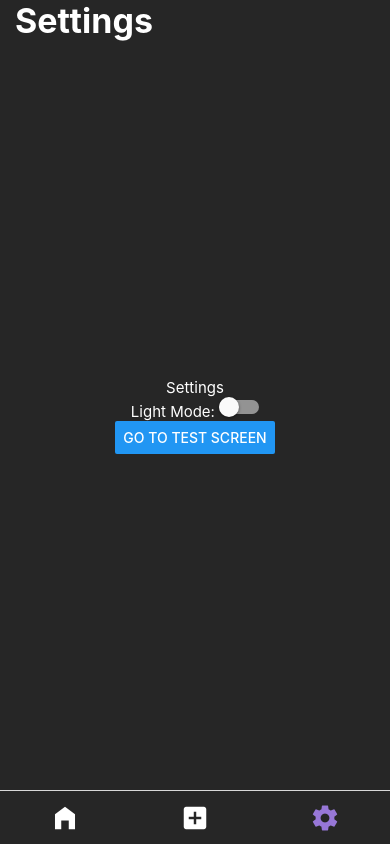
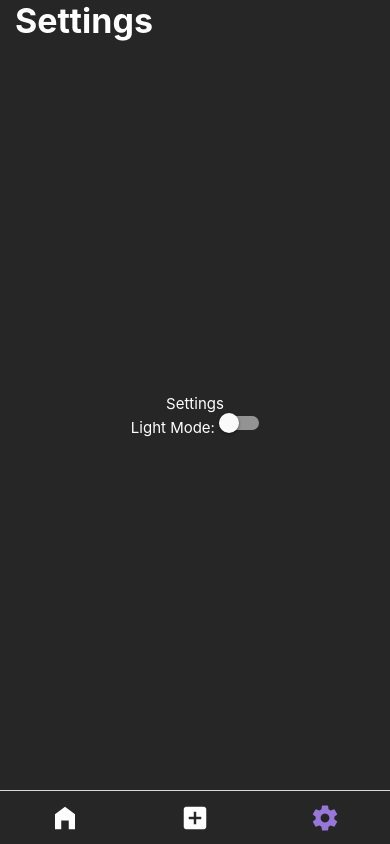
Before and after one commit to felixindrawan/pottery-diary, a React Native app: screen /settingsStack in a window 390 px wide. Built offline with nearby package versions, Linux system fonts and the light colour scheme; what sentry-expo would draw is missing.

Commit message:
added dev test screen

```diff
--- a/src/routes/stacks/SettingsStack.tsx
+++ b/src/routes/stacks/SettingsStack.tsx
@@ -3,6 +3,7 @@ import { Route } from 'src/routes/const';
 import { SettingsScreen } from 'src/screens/SettingsScreen';
 import { SettingsStackParamList } from '../types';
 import { TestScreen } from 'src/screens/SettingsScreen/TestScreen';
+import { APP_ENV } from '@env';
 
 const Stack = createStackNavigator<SettingsStackParamList>();
 
@@ -16,7 +17,7 @@ const SettingsStack = () => {
       initialRouteName={Route.SETTINGS}
     >
       <Stack.Screen name={Route.SETTINGS} component={SettingsScreen} options={{headerShown: false}} />
-      <Stack.Screen name={Route.TEST_SCREEN} component={TestScreen} options={{headerShown: false}}  />
+<Stack.Screen name={Route.TEST_SCREEN} component={TestScreen} options={{headerShown: false}}/>
     </Stack.Navigator>
   );
 };
--- a/src/screens/SettingsScreen/index.tsx
+++ b/src/screens/SettingsScreen/index.tsx
@@ -1,3 +1,4 @@
+import { APP_ENV } from '@env';
 import { Button, StyleSheet, Switch } from 'react-native';
 import ScreenView from 'src/components/PageView';
 import Text from 'src/components/Text';
@@ -22,7 +23,7 @@ const SettingsScreen = ({navigation }: SettingsStackScreenProps<'settingsTab'>)
         <Text>
           Light Mode: <Switch onValueChange={onThemeUpdate} value={currentTheme === Mode.Light} />
         </Text>
-        <Button title={'Go to test screen'} onPress={navigateToTestScreen}/>
+        {    APP_ENV == 'dev' ?    <Button title={'Go to test screen'} onPress={navigateToTestScreen}/> : null}
       </View>
     </ScreenView>
   );
```
